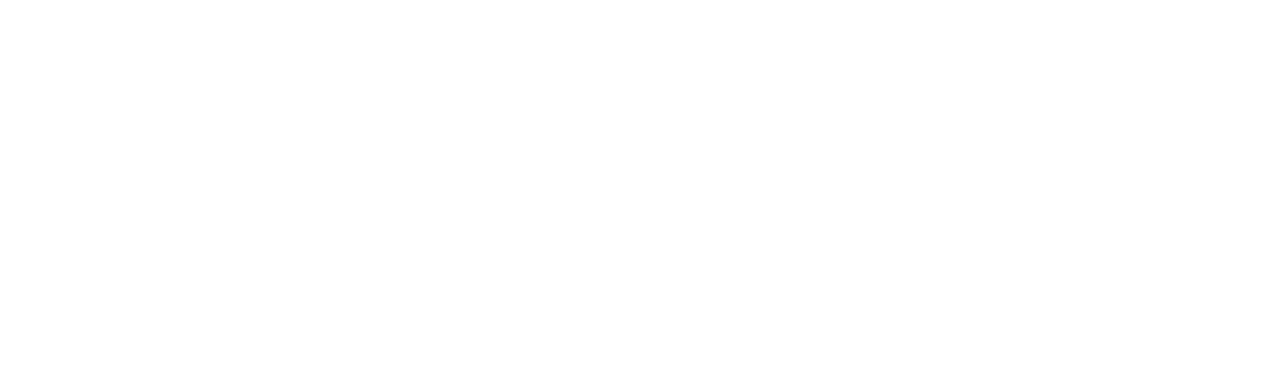
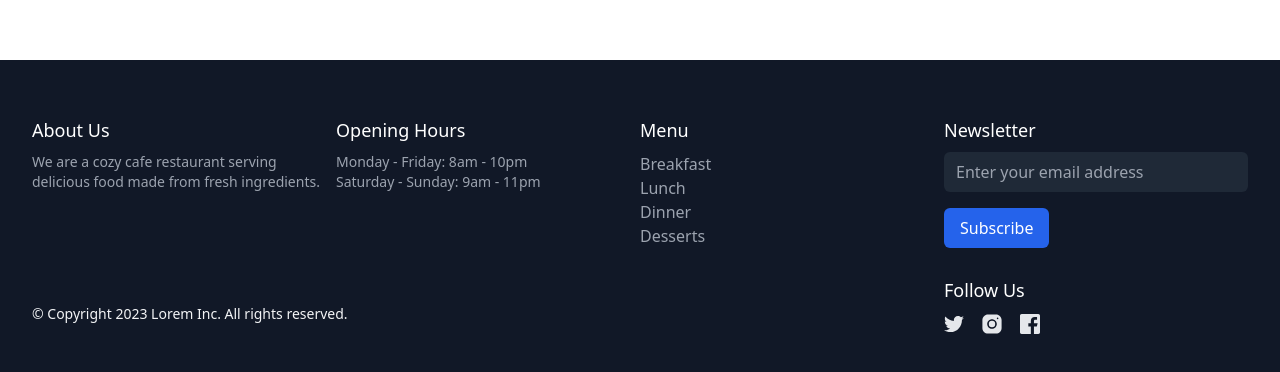
Before and after one commit to mobassherkhandakar/Gofood, a React (Vite) app: page /login in a window 1280 px wide. Shown: the part 746-1118 px from the top of the page. Before the commit the page ends 800 px from the top, so only its background shows below. Built offline with nearby package versions, Linux system fonts and the light colour scheme.

Commit message:
meningfull footer setup done

```diff
--- a/src/layout/Main.jsx
+++ b/src/layout/Main.jsx
@@ -1,12 +1,16 @@
 import React from "react";
 import { Outlet } from "react-router-dom";
 import Header from "../pages/Shared/Header/Header";
+import Footer from "../pages/Shared/Footer/Footer";
 
 const Main = () => {
   return (
     <div>
       <Header/>
+      <div className="min-h-[calc(100vh-60px)]">
       <Outlet/>
+      </div>
+      <Footer/>
     </div>
   );
 };
--- a/src/pages/Shared/Footer/Footer.jsx
+++ b/src/pages/Shared/Footer/Footer.jsx
@@ -1,10 +1,108 @@
-import React from 'react';
+import React from "react";
 
 const Footer = () => {
   return (
-    <div>
-      <h1>this is a footer</h1>
-    </div>
+    <footer className="bg-gray-900 pt-12 pb-8">
+      <div className="lg:container my-container mx-auto flex flex-wrap justify-between">
+        <div className="w-full md:w-1/3 lg:w-1/4 mb-4 md:mb-0">
+          <h3 className="text-white text-lg mb-2">About Us</h3>
+          <p className="text-gray-400 text-sm">
+            We are a cozy cafe restaurant serving delicious food made from fresh
+            ingredients.
+          </p>
+        </div>
+        <div className="w-full md:w-1/3 lg:w-1/4 mb-4 md:mb-0">
+          <h3 className="text-white text-lg mb-2">Opening Hours</h3>
+          <p className="text-gray-400 text-sm">
+            Monday - Friday: 8am - 10pm
+            <br />
+            Saturday - Sunday: 9am - 11pm
+          </p>
+        </div>
+        <div className="w-full md:w-1/3 lg:w-1/4 mb-4 md:mb-0">
+          <h3 className="text-white text-lg mb-2">Menu</h3>
+          <ul className="list-none">
+            <li>
+              <a href="#" className="text-gray-400 hover:text-white">
+                Breakfast
+              </a>
+            </li>
+            <li>
+              <a href="#" className="text-gray-400 hover:text-white">
+                Lunch
+              </a>
+            </li>
+            <li>
+              <a href="#" className="text-gray-400 hover:text-white">
+                Dinner
+              </a>
+            </li>
+            <li>
+              <a href="#" className="text-gray-400 hover:text-white">
+                Desserts
+              </a>
+            </li>
+          </ul>
+        </div>
+        <div className="w-full md:w-1/3 lg:w-1/4 mb-4 md:mb-0">
+          <h3 className="text-white text-lg mb-2">Newsletter</h3>
+          <form>
+            <label htmlFor="email" className="sr-only">
+              Email Address
+            </label>
+            <input
+              type="email"
+              id="email"
+              name="email"
+              className="w-full bg-gray-800 rounded-md py-2 px-3 text-white placeholder-gray-400 focus:outline-none focus:ring-2 focus:ring-blue-600 focus:border-transparent mb-4"
+              placeholder="Enter your email address"
+            />
+            <button
+              type="submit"
+              className="bg-blue-600 hover:bg-blue-700 text-white py-2 px-4 rounded-md"
+            >
+              Subscribe
+            </button>
+          </form>
+        </div>
+        <div className="lg:mt-14">
+          <p className="text-sm text-gray-100">
+            © Copyright 2023 Lorem Inc. All rights reserved.
+          </p>
+        </div>
+        <div className="w-full md:w-1/3 mt-7 lg:w-1/4">
+          <h3 className="text-white text-lg mb-2">Follow Us</h3>
+
+          <div className="flex items-center mt-4 space-x-4 sm:mt-0">
+            <a
+              href="/"
+              className="transition-colors duration-300 hover:text-purple-600 text-gray-200"
+            >
+              <svg viewBox="0 0 24 24" fill="currentColor" className="h-5">
+                <path d="M24,4.6c-0.9,0.4-1.8,0.7-2.8,0.8c1-0.6,1.8-1.6,2.2-2.7c-1,0.6-2,1-3.1,1.2c-0.9-1-2.2-1.6-3.6-1.6 c-2.7,0-4.9,2.2-4.9,4.9c0,0.4,0,0.8,0.1,1.1C7.7,8.1,4.1,6.1,1.7,3.1C1.2,3.9,1,4.7,1,5.6c0,1.7,0.9,3.2,2.2,4.1 C2.4,9.7,1.6,9.5,1,9.1c0,0,0,0,0,0.1c0,2.4,1.7,4.4,3.9,4.8c-0.4,0.1-0.8,0.2-1.3,0.2c-0.3,0-0.6,0-0.9-0.1c0.6,2,2.4,3.4,4.6,3.4 c-1.7,1.3-3.8,2.1-6.1,2.1c-0.4,0-0.8,0-1.2-0.1c2.2,1.4,4.8,2.2,7.5,2.2c9.1,0,14-7.5,14-14c0-0.2,0-0.4,0-0.6 C22.5,6.4,23.3,5.5,24,4.6z" />
+              </svg>
+            </a>
+            <a
+              href="/"
+              className="transition-colors duration-300 hover:text-purple-600 text-gray-200"
+            >
+              <svg viewBox="0 0 30 30" fill="currentColor" className="h-6">
+                <circle cx="15" cy="15" r="4" />
+                <path d="M19.999,3h-10C6.14,3,3,6.141,3,10.001v10C3,23.86,6.141,27,10.001,27h10C23.86,27,27,23.859,27,19.999v-10   C27,6.14,23.859,3,19.999,3z M15,21c-3.309,0-6-2.691-6-6s2.691-6,6-6s6,2.691,6,6S18.309,21,15,21z M22,9c-0.552,0-1-0.448-1-1   c0-0.552,0.448-1,1-1s1,0.448,1,1C23,8.552,22.552,9,22,9z" />
+              </svg>
+            </a>
+            <a
+              href="/"
+              className="transition-colors duration-300 hover:text-purple-600 text-gray-200"
+            >
+              <svg viewBox="0 0 24 24" fill="currentColor" className="h-5">
+                <path d="M22,0H2C0.895,0,0,0.895,0,2v20c0,1.105,0.895,2,2,2h11v-9h-3v-4h3V8.413c0-3.1,1.893-4.788,4.659-4.788 c1.325,0,2.463,0.099,2.795,0.143v3.24l-1.918,0.001c-1.504,0-1.795,0.715-1.795,1.763V11h4.44l-1,4h-3.44v9H22c1.105,0,2-0.895,2-2 V2C24,0.895,23.105,0,22,0z" />
+              </svg>
+            </a>
+          </div>
+        </div>
+      </div>
+    </footer>
   );
 };
 
```
